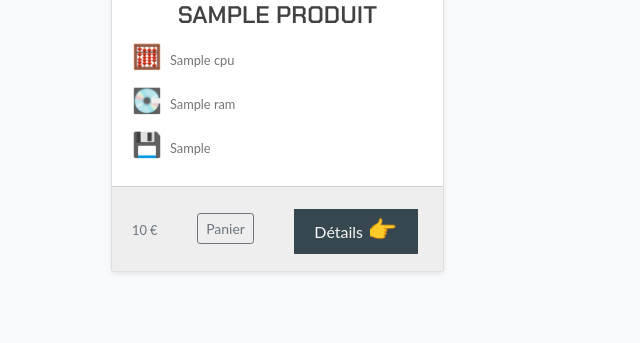
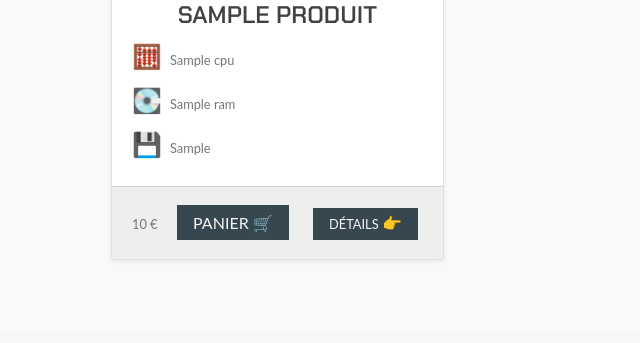
Before and after one commit to formationsj4ltechnologies/dwwm-shop, a Symfony app: template templates/store/produits.html.twig in a window 1280 px wide. Shown: the part 407-750 px from the top of the page, without its empty margins (0-640 px from the left). Run offline with Twig, Linux system fonts and the light colour scheme; the template is opened without the code that fills it: most values are stand-ins (such as "Sample title", 1, 10 or a date in 2020); some libraries are stand-ins or nearby versions; some web fonts are replaced.

Commit message:
Maj btn-details btn-panier

```diff
--- a/public/css/app.scss
+++ b/public/css/app.scss
@@ -214,17 +214,19 @@ body {
       padding: 1.5rem 1.25rem;
       background-color: #eeeeee;
 
-      .btn-detail {
-        padding: .8rem 1.3rem;
+      .btn-detail, .btn-panier {
+        padding: .5rem 1rem;
         width: 100%;
         background-color: #37474f;
         margin-right: .3rem;
         color: whitesmoke;
         text-decoration: none;
-        span{
-          font-size: 1.5rem;
+
+        span {
+          font-size: 1rem;
         }
-        &:hover{
+
+        &:hover {
           background-color: #b0bec5;
           color: #0c5460;
         }
--- a/templates/store/produits.html.twig
+++ b/templates/store/produits.html.twig
@@ -47,10 +47,10 @@
 												<small class="text-muted">{{ produit.prix }} €</small>
 											</div>
 											<div>
-												<button type="button" class="btn btn-sm btn-outline-secondary">Panier</button>
+												<a class="btn-panier text-uppercase" href="#">panier <span>🛒</span></a>
 											</div>
 											<div>
-												<a class="btn-detail"
+												<a class="btn-detail text-uppercase small"
 											        href="{{ path('store_produit',{id:produit.id, slug:produit.slug,}) }}">Détails
 													<span>👉</span>
 												</a>
```
Also changed, not shown: public/css/app.css, 1 other file.
